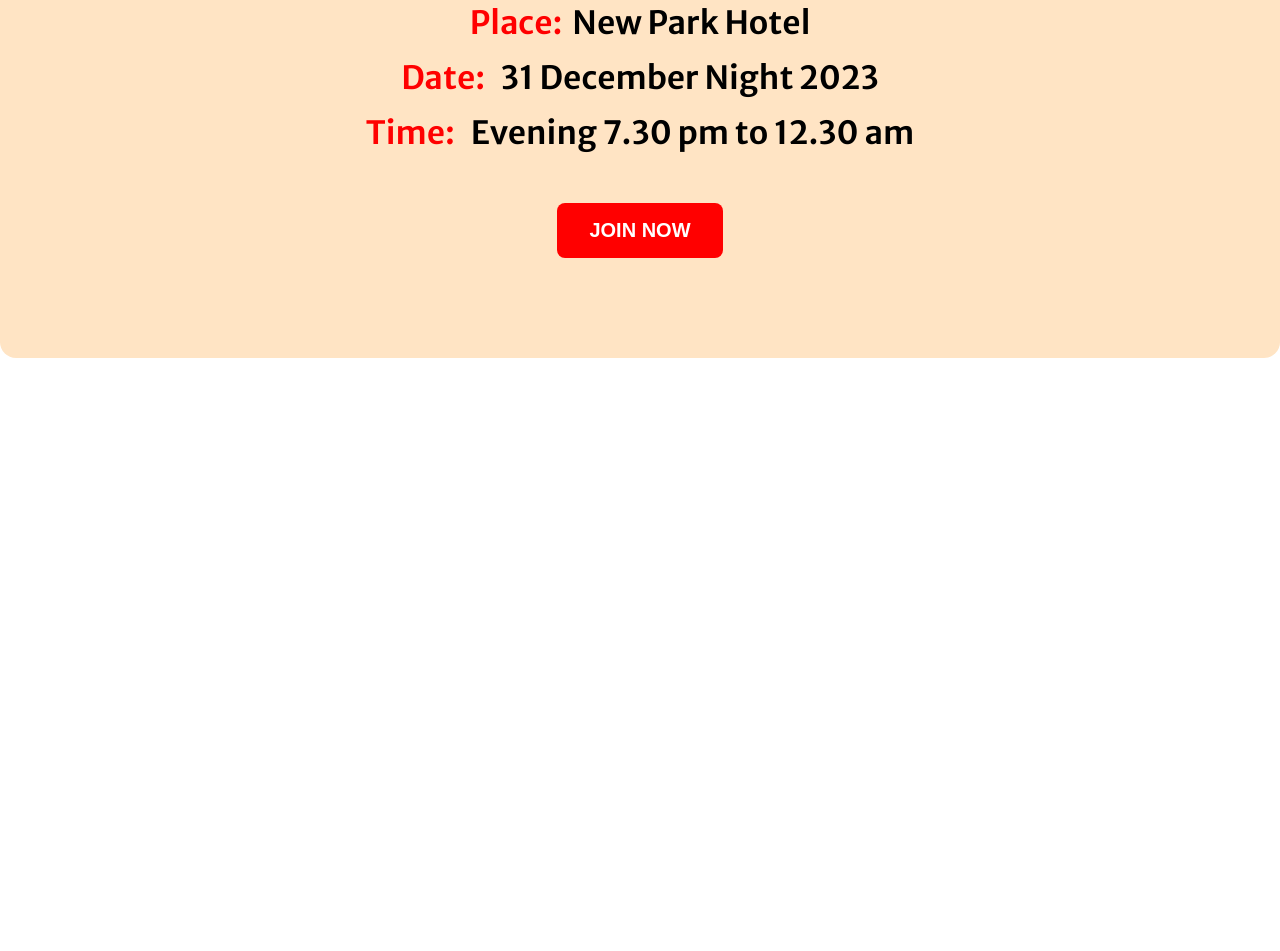
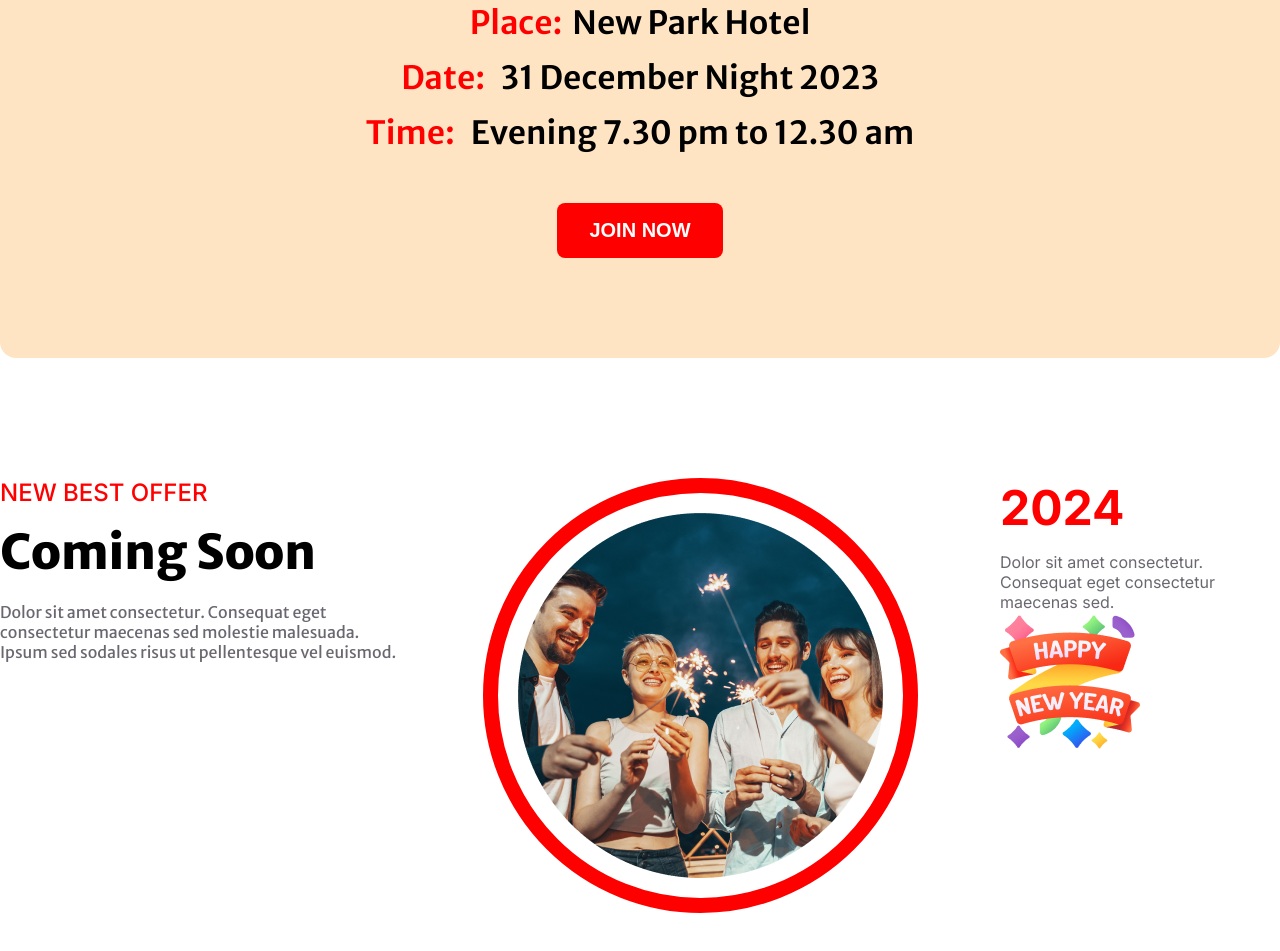
Before and after one commit to joynul24/new_year_landing_page, a plain HTML site: page index.html in a window 1280 px wide. Shown: the part 2487-3438 px from the top of the page. Before the commit the page ends 2965 px from the top, so only its background shows below. Drawn offline with Linux system fonts and the light colour scheme.

Commit message:
added coming soon section

```diff
--- a/index.html
+++ b/index.html
@@ -30,7 +30,7 @@
             </div>
             <img src="images/Group 70.png" alt="">
           </section>
-          <!-- time line section -->
+          <!-- date line section -->
            <section class="date-line-container">
               <div class="date-line-content">
                 <h4><span class="date-line-text-color">Place:</span>New Park Hotel</h4>
@@ -39,6 +39,24 @@
                 <div class="dateline-btn"><button class="btn-primary">JOIN NOW</button></div>
               </div>
            </section>
+           <!-- Coming Soon container -->
+            <section class="coming-soon-section">
+                <div class="coming-soon-text">
+                    <p class="coming-soon-offer">NEW BEST OFFER</p>
+                    <h3>Coming Soon</h3>
+                    <p>Dolor sit amet consectetur. Consequat eget consectetur maecenas sed molestie malesuada. Ipsum sed sodales risus ut pellentesque vel euismod. </p>
+                </div>
+                <div class="coming-soon-profile">
+                    <img src="images/Ellipse 1.png" alt="">
+                </div>
+                <div class="coming-soon-year">
+                    <h4>2024</h4>
+                    <p>Dolor sit amet consectetur. Consequat eget consectetur maecenas sed.</p>
+                    <div>
+                        <img src="images/Group 96.png" alt="">
+                    </div>
+                </div>
+            </section>
     </main>
 </body>
 </html>
--- a/styles/style.css
+++ b/styles/style.css
@@ -135,7 +135,7 @@ main {
 /* time line section styles */
 
 .date-line-container {
-    background-color:bisque;
+    background-color: bisque;
     display: flex;
     align-items: center;
     justify-content: center;
@@ -160,3 +160,51 @@ main {
     color: #FF0000;
     margin-right: 10px;
 }
+
+/* coming soon section styles */
+
+.coming-soon-section {
+    display: flex;
+    justify-content: space-between;
+    margin-top: 120px;
+}
+
+.coming-soon-text {
+    width: 400px;
+}
+
+.coming-soon-text .coming-soon-offer {
+    font-size: 24px;
+    font-weight: 500;
+    font-family: "Inter", sans-serif;
+    color: #FF0000;
+}
+
+.coming-soon-text>h3 {
+    font-size: 48px;
+    font-weight: 900;
+    margin: 15px 0px 20px 0px;
+}
+
+.coming-soon-text>p, .coming-soon-year>p {
+    color: #07021199;
+}
+
+.coming-soon-year {
+    width: 280px;
+    font-family: "Inter", sans-serif;
+}
+
+.coming-soon-year>h4 {
+    font-size: 48px;
+    font-weight: 700;
+    color: #FF0000;
+    margin-bottom: 15px;
+}
+
+.coming-soon-profile{
+    border: 15px solid #FF0000;
+    border-radius: 100%;
+    padding: 20px;
+    display: flex;
+}
```
